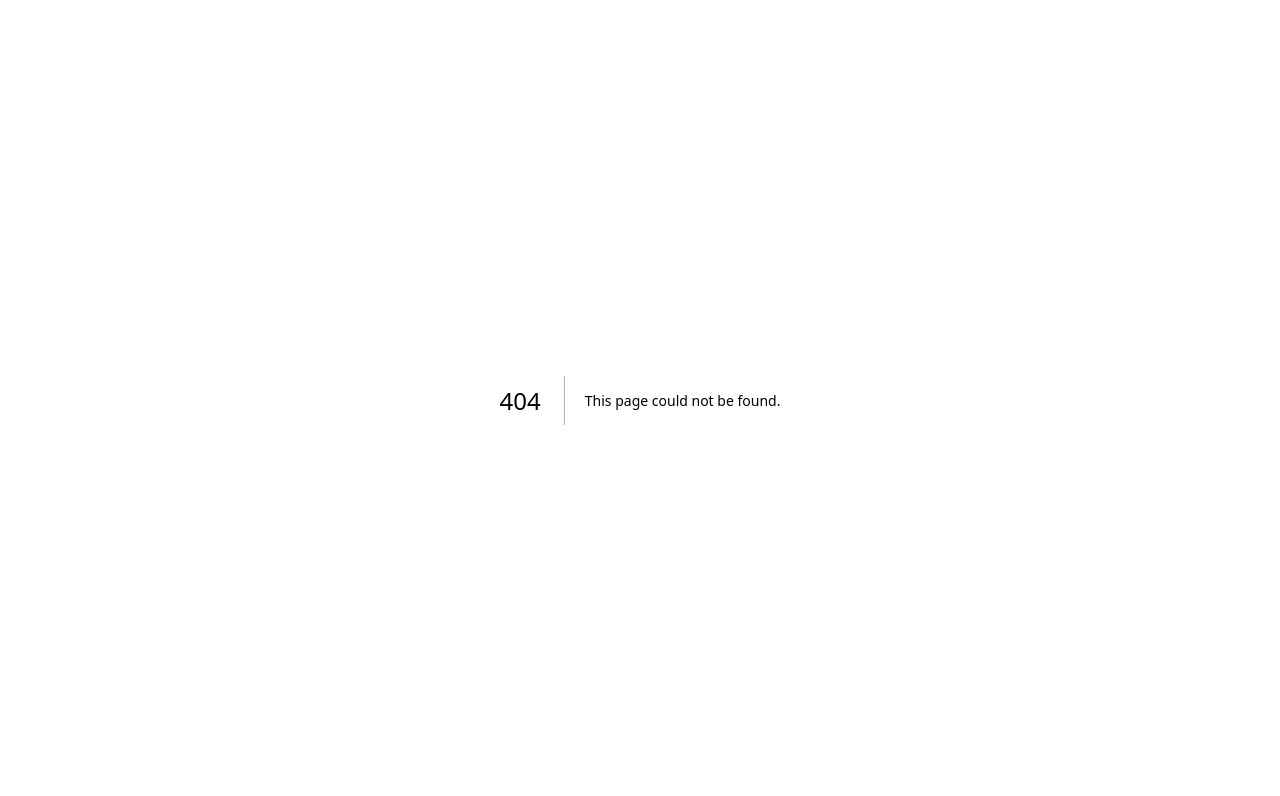
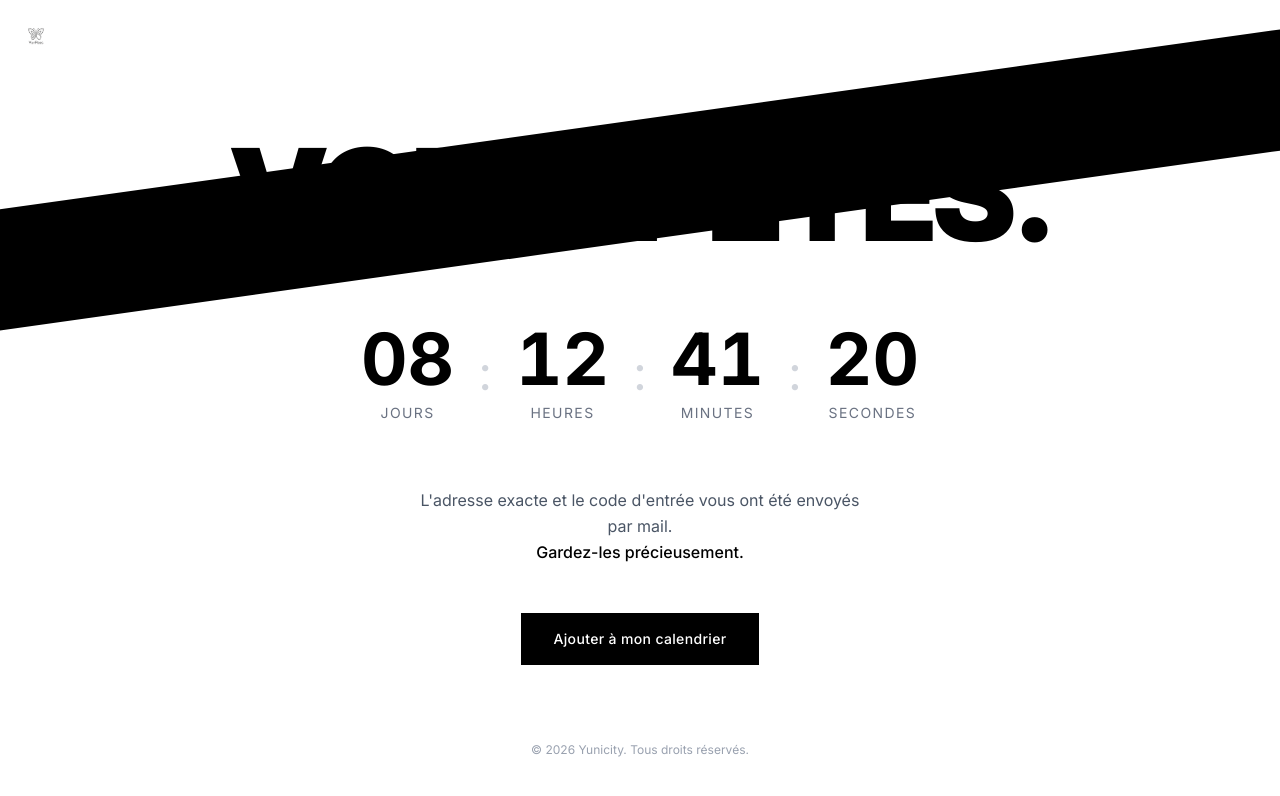
Before and after one commit to Kyria-Zaire/yurpass-events, a Next.js app: page /confirmation in a window 1280 px wide. Before the commit this address had no page. Shown: the top 796 px of the page. Built offline with nearby package versions, Linux system fonts and the light colour scheme.

Commit message:
Add confirmation page with countdown and calendar

```diff
--- /dev/null
+++ b/src/app/confirmation/page.tsx
@@ -0,0 +1,274 @@
+"use client";
+
+import { useEffect, useState } from "react";
+import Image from "next/image";
+import Link from "next/link";
+
+const EVENT_DATE = new Date("2026-01-17T13:00:00");
+
+interface TimeLeft {
+  days: number;
+  hours: number;
+  minutes: number;
+  seconds: number;
+}
+
+function calculateTimeLeft(): TimeLeft {
+  const difference = EVENT_DATE.getTime() - new Date().getTime();
+
+  if (difference <= 0) {
+    return { days: 0, hours: 0, minutes: 0, seconds: 0 };
+  }
+
+  return {
+    days: Math.floor(difference / (1000 * 60 * 60 * 24)),
+    hours: Math.floor((difference / (1000 * 60 * 60)) % 24),
+    minutes: Math.floor((difference / 1000 / 60) % 60),
+    seconds: Math.floor((difference / 1000) % 60),
+  };
+}
+
+function generateGoogleCalendarUrl(): string {
+  const startDate = "20260117T130000";
+  const endDate = "20260117T180000";
+  const title = encodeURIComponent("YURPASS - Raclette Party");
+  const details = encodeURIComponent(
+    "Soirée exclusive YURPASS à Reims. Dress code : Une touche de noir, un esprit libre."
+  );
+  const location = encodeURIComponent("Reims, France");
+
+  return `https://calendar.google.com/calendar/render?action=TEMPLATE&text=${title}&dates=${startDate}/${endDate}&details=${details}&location=${location}`;
+}
+
+function generateIcsFile(): void {
+  const icsContent = `BEGIN:VCALENDAR
+VERSION:2.0
+PRODID:-//YURPASS//Event//FR
+BEGIN:VEVENT
+DTSTART:20260117T130000
+DTEND:20260117T180000
+SUMMARY:YURPASS - Raclette Party
+DESCRIPTION:Soirée exclusive YURPASS à Reims. Dress code : Une touche de noir, un esprit libre.
+LOCATION:Reims, France
+END:VEVENT
+END:VCALENDAR`;
+
+  const blob = new Blob([icsContent], { type: "text/calendar;charset=utf-8" });
+  const url = URL.createObjectURL(blob);
+  const link = document.createElement("a");
+  link.href = url;
+  link.download = "yurpass-event.ics";
+  document.body.appendChild(link);
+  link.click();
+  document.body.removeChild(link);
+  URL.revokeObjectURL(url);
+}
+
+export default function ConfirmationPage() {
+  const [timeLeft, setTimeLeft] = useState<TimeLeft>(calculateTimeLeft());
+  const [mounted, setMounted] = useState(false);
+  const [showCalendarMenu, setShowCalendarMenu] = useState(false);
+
+  useEffect(() => {
+    setMounted(true);
+    const timer = setInterval(() => {
+      setTimeLeft(calculateTimeLeft());
+    }, 1000);
+
+    return () => clearInterval(timer);
+  }, []);
+
+  const formatNumber = (num: number): string => {
+    return num.toString().padStart(2, "0");
+  };
+
+  return (
+    <div className="min-h-screen bg-white relative overflow-hidden">
+      {/* Ruban noir diagonal */}
+      <div className="absolute top-0 left-0 w-full h-full pointer-events-none">
+        <div
+          className="absolute bg-black"
+          style={{
+            width: "200%",
+            height: "120px",
+            top: "15%",
+            left: "-50%",
+            transform: "rotate(-8deg)",
+          }}
+        />
+      </div>
+
+      {/* Header */}
+      <header className="relative z-10 py-6 px-6">
+        <Link href="/" className="inline-block">
+          <Image
+            src="/images/yurpass.png"
+            alt="YURPASS"
+            width={100}
+            height={30}
+            className="h-6 w-auto"
+          />
+        </Link>
+      </header>
+
+      {/* Main Content */}
+      <main className="relative z-10 flex flex-col items-center justify-center min-h-[80vh] px-6 text-center">
+        {/* Titre massif */}
+        <h1 className="text-5xl sm:text-7xl md:text-8xl lg:text-9xl font-black tracking-tighter text-black mb-16">
+          VOUS Y ÊTES.
+        </h1>
+
+        {/* Compte à rebours */}
+        <div className="flex items-center gap-2 sm:gap-4 md:gap-6 mb-16">
+          <div className="flex flex-col items-center">
+            <span className="text-4xl sm:text-5xl md:text-6xl lg:text-7xl font-bold text-black tabular-nums">
+              {mounted ? formatNumber(timeLeft.days) : "--"}
+            </span>
+            <span className="text-xs sm:text-sm uppercase tracking-widest text-gray-500 mt-2">
+              Jours
+            </span>
+          </div>
+
+          <span className="text-3xl sm:text-4xl md:text-5xl font-light text-gray-300">
+            :
+          </span>
+
+          <div className="flex flex-col items-center">
+            <span className="text-4xl sm:text-5xl md:text-6xl lg:text-7xl font-bold text-black tabular-nums">
+              {mounted ? formatNumber(timeLeft.hours) : "--"}
+            </span>
+            <span className="text-xs sm:text-sm uppercase tracking-widest text-gray-500 mt-2">
+              Heures
+            </span>
+          </div>
+
+          <span className="text-3xl sm:text-4xl md:text-5xl font-light text-gray-300">
+            :
+          </span>
+
+          <div className="flex flex-col items-center">
+            <span className="text-4xl sm:text-5xl md:text-6xl lg:text-7xl font-bold text-black tabular-nums">
+              {mounted ? formatNumber(timeLeft.minutes) : "--"}
+            </span>
+            <span className="text-xs sm:text-sm uppercase tracking-widest text-gray-500 mt-2">
+              Minutes
+            </span>
+          </div>
+
+          <span className="text-3xl sm:text-4xl md:text-5xl font-light text-gray-300 hidden sm:block">
+            :
+          </span>
+
+          <div className="flex-col items-center hidden sm:flex">
+            <span className="text-4xl sm:text-5xl md:text-6xl lg:text-7xl font-bold text-black tabular-nums">
+              {mounted ? formatNumber(timeLeft.seconds) : "--"}
+            </span>
+            <span className="text-xs sm:text-sm uppercase tracking-widest text-gray-500 mt-2">
+              Secondes
+            </span>
+          </div>
+        </div>
+
+        {/* Texte informatif */}
+        <p className="text-gray-600 text-sm sm:text-base max-w-md mb-12 leading-relaxed">
+          L&apos;adresse exacte et le code d&apos;entrée vous ont été envoyés
+          par mail.
+          <br />
+          <span className="text-black font-medium">
+            Gardez-les précieusement.
+          </span>
+        </p>
+
+        {/* Bouton Calendrier */}
+        <div className="relative">
+          <button
+            onClick={() => setShowCalendarMenu(!showCalendarMenu)}
+            className="bg-black text-white px-8 py-4 text-sm font-medium tracking-wide hover:bg-gray-900 transition-colors"
+          >
+            Ajouter à mon calendrier
+          </button>
+
+          {/* Menu déroulant */}
+          {showCalendarMenu && (
+            <div className="absolute top-full left-1/2 -translate-x-1/2 mt-2 bg-white border border-gray-200 shadow-lg rounded-lg overflow-hidden min-w-[200px]">
+              <a
+                href={generateGoogleCalendarUrl()}
+                target="_blank"
+                rel="noopener noreferrer"
+                className="flex items-center gap-3 px-4 py-3 hover:bg-gray-50 transition-colors text-left"
+              >
+                <svg
+                  className="w-5 h-5"
+                  viewBox="0 0 24 24"
+                  fill="none"
+                  xmlns="http://www.w3.org/2000/svg"
+                >
+                  <path
+                    d="M18.316 5.684H5.684v12.632h12.632V5.684z"
+                    fill="#fff"
+                  />
+                  <path
+                    d="M18.316 5.684L12 0v5.684h6.316z"
+                    fill="#EA4335"
+                  />
+                  <path
+                    d="M18.316 5.684H12v6.316h6.316V5.684z"
+                    fill="#FBBC04"
+                  />
+                  <path d="M12 12H5.684v6.316H12V12z" fill="#34A853" />
+                  <path d="M5.684 12V5.684H0L5.684 12z" fill="#188038" />
+                  <path
+                    d="M5.684 18.316V12L0 18.316h5.684z"
+                    fill="#1967D2"
+                  />
+                  <path
+                    d="M12 18.316V12l-6.316 6.316H12z"
+                    fill="#4285F4"
+                  />
+                  <path
+                    d="M18.316 12H12v6.316h6.316V12z"
+                    fill="#EA4335"
+                  />
+                </svg>
+                <span className="text-sm font-medium text-gray-900">
+                  Google Calendar
+                </span>
+              </a>
+              <button
+                onClick={() => {
+                  generateIcsFile();
+                  setShowCalendarMenu(false);
+                }}
+                className="flex items-center gap-3 px-4 py-3 hover:bg-gray-50 transition-colors text-left w-full border-t border-gray-100"
+              >
+                <svg
+                  className="w-5 h-5 text-gray-600"
+                  fill="none"
+                  viewBox="0 0 24 24"
+                  stroke="currentColor"
+                >
+                  <path
+                    strokeLinecap="round"
+                    strokeLinejoin="round"
+                    strokeWidth={2}
+                    d="M8 7V3m8 4V3m-9 8h10M5 21h14a2 2 0 002-2V7a2 2 0 00-2-2H5a2 2 0 00-2 2v12a2 2 0 002 2z"
+                  />
+                </svg>
+                <span className="text-sm font-medium text-gray-900">
+                  Fichier .ics (Apple, Outlook)
+                </span>
+              </button>
+            </div>
+          )}
+        </div>
+      </main>
+
+      {/* Footer */}
+      <footer className="relative z-10 py-6 px-6 text-center">
+        <p className="text-xs text-gray-400">
+          © 2026 Yunicity. Tous droits réservés.
+        </p>
+      </footer>
+    </div>
+  );
+}
```
